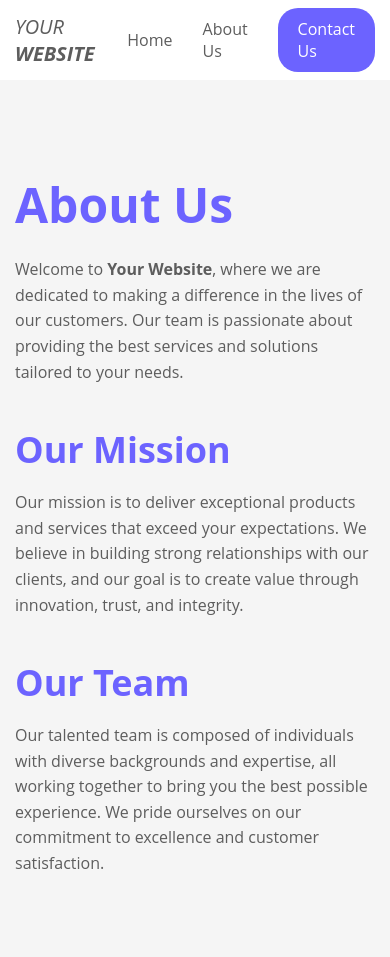
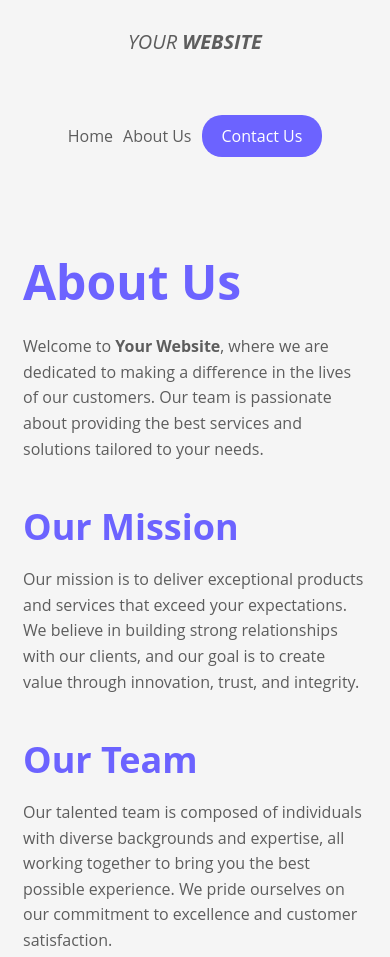
Before and after one commit to darwin-dev-diaz/odin-informational-site, a website: page about.html in a window 390 px wide. Shown: the top 957 px of the page. Drawn offline with Linux system fonts and the light colour scheme; grey boxes are pictures that could not be loaded.

Commit message:
Rewrite using express.js and fix headers

```diff
--- a/about.html
+++ b/about.html
@@ -11,7 +11,7 @@
       }
       body {
         font-family: "Open Sans", sans-serif;
-        margin: 0;
+        margin: 8px;
         padding: 0;
         background-color: #f5f5f5;
       }
@@ -50,41 +50,69 @@
       /* End Global Rules */
 
       /* Start Header */
-      header {
+      .about-page header {
         min-height: 80px;
         display: flex;
-        background-color: #ffffff;
-        box-shadow: 0px 2px 10px rgba(0, 0, 0, 0.1);
       }
-      header .container {
+      @media (max-width: 767px) {
+        .about-page header {
+          min-height: auto;
+          display: initial;
+        }
+      }
+      .about-page header .container {
         display: flex;
         align-items: center;
         justify-content: space-between;
       }
-      .logo {
+      @media (max-width: 767px) {
+        .about-page header .container {
+          flex-direction: column;
+          justify-content: center;
+        }
+      }
+      .about-page header .logo {
         color: #5d5d5d;
         font-style: italic;
         text-transform: uppercase;
         font-size: 20px;
       }
-      .links {
+      @media (max-width: 767px) {
+        .about-page header .logo {
+          margin-top: 20px;
+          margin-bottom: 20px;
+        }
+      }
+      .about-page header .links {
         display: flex;
         align-items: center;
       }
-      .links li,
-      .links a {
+      @media (max-width: 767px) {
+        .about-page header .links {
+          text-align: center;
+          gap: 10px;
+        }
+      }
+      .about-page header .links li,
+      .about-page header .links a {
         margin-left: 30px;
         color: #5d5d5d;
         cursor: pointer;
         transition: 0.3s;
       }
-      .links a:last-child {
+      @media (max-width: 767px) {
+        .about-page header .links li,
+        .about-page header .links a {
+          margin-left: auto;
+        }
+      }
+      .about-page header .links a:last-child {
         border-radius: 20px;
         padding: 10px 20px;
         color: #fff;
         background-color: #6c63ff;
       }
-      .links li:not(:last-child):hover {
+      .about-page header .links li:not(:last-child):hover {
         color: #6c63ff;
       }
       /* End Header */
@@ -136,15 +164,15 @@
       /* End About Us Page */
     </style>
   </head>
-  <body>
+  <body class="about-page" style="padding-top: 0;">
     <!-- Start About Us Page -->
     <header>
       <div class="container">
-        <a href="#" class="logo">Your <b>Website</b></a>
+        <a href="./" class="logo">Your <b>Website</b></a>
         <ul class="links">
-          <li>Home</li>
-          <li>About Us</li>
-          <a href="./contact-us.html">Contact Us</a>
+          <a href="./">Home</a>
+          <a href="./about">About Us</a>
+          <a href="./contact-us">Contact Us</a>
         </ul>
       </div>
     </header>
--- a/package.json
+++ b/package.json
@@ -1,5 +1,6 @@
 {
   "dependencies": {
-    "dotenv": "^16.4.5"
+    "dotenv": "^16.4.5",
+    "express": "^4.21.1"
   }
 }
```
Also changed, not shown: 404.html (+44 -16 lines), app.js (+36 -22 lines), contact-us.html (+10 -8 lines), index.html (+5 -5 lines), 1 other file.
